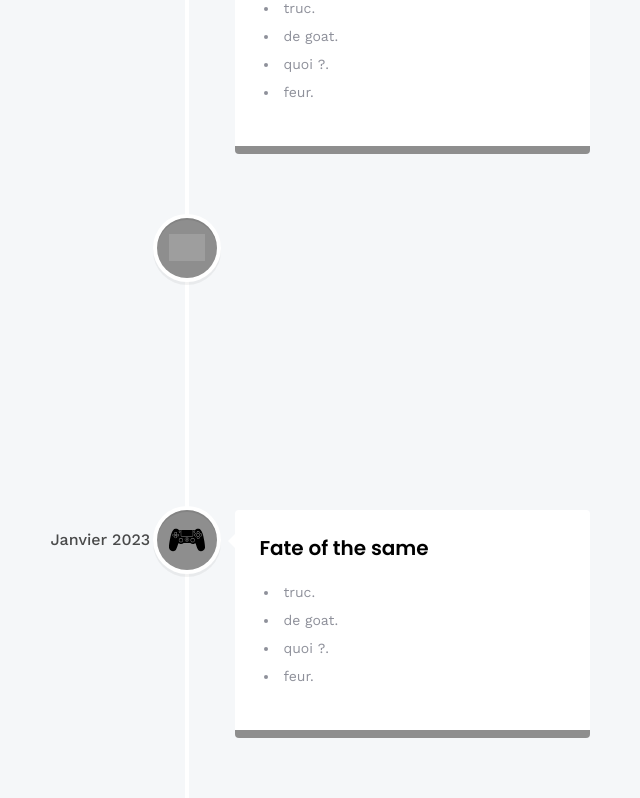
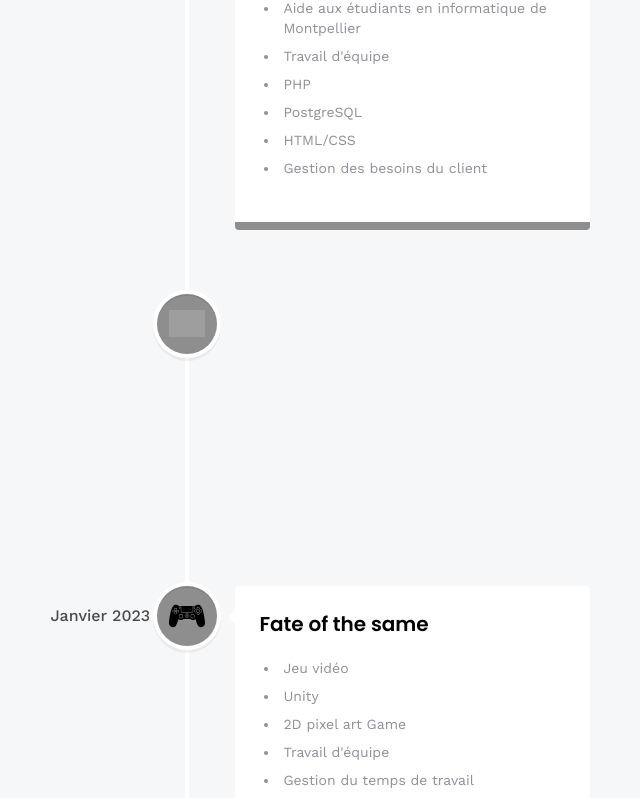
Before and after one commit to Clement-Garro/portfolio, a React (Vite) app: page /about in a window 1280 px wide. Shown: the part 1160-1958 px from the top of the page, without its empty margins (453-1093 px from the left). Built offline with nearby package versions, Linux system fonts and the light colour scheme; no server answers; grey boxes are pictures that could not be loaded.

Commit message:
update: information About

```diff
--- a/src/constants/index.js
+++ b/src/constants/index.js
@@ -78,10 +78,10 @@ export const experiences = [
         iconBg: "#8e8e8e",
         date: "Decembre 2023 - Janvier 2024",
         points: [
-            "truc.",
-            "de goat.",
-            "quoi ?.",
-            "feur.",
+            "Vite+React",
+            "Three.js",
+            "Tailwind CSS",
+            "Manipulation de modèles 3D",
         ],
     },
     {
@@ -91,10 +91,12 @@ export const experiences = [
         iconBg: "#8e8e8e",
         date: "Septembre 2023 - Janvier 2024",
         points: [
-            "truc.",
-            "de goat.",
-            "quoi ?.",
-            "feur.",
+            "Aide aux étudiants en informatique de Montpellier",
+            "Travail d'équipe",
+            "PHP",
+            "PostgreSQL",
+            "HTML/CSS",
+            "Gestion des besoins du client",
         ],
     },
     {
@@ -103,10 +105,10 @@ export const experiences = [
         iconBg: "#8e8e8e",
         date: "Février 2023 - Avril 2023",
         points: [
-            "truc.",
-            "de goat.",
-            "quoi ?.",
-            "feur.",
+            "Jeu vidéo",
+            "JavaFX",
+            "Travail d'équipe",
+            "Algorithme de Dijkstra",
         ],
     },
     {
@@ -115,10 +117,12 @@ export const experiences = [
         iconBg: "#8e8e8e",
         date: "Janvier 2023",
         points: [
-            "truc.",
-            "de goat.",
-            "quoi ?.",
-            "feur.",
+            "Jeu vidéo",
+            "Unity",
+            "2D pixel art Game",
+            "Travail d'équipe",
+            "Gestion du temps de travail",
+            "Événnement sur 48h",
         ],
     },
     {
@@ -127,10 +131,12 @@ export const experiences = [
         iconBg: "#668ac0",
         date: "Décembre 2022",
         points: [
-            "truc.",
-            "de goat.",
-            "quoi ?.",
-            "feur.",
+            "Site web de prévention sur les MST",
+            "Travail d'équipe",
+            "Evénement sur 24h",
+            "HTML/CSS",
+            "JS",
+            "Tailwind CSS",
         ],
     },
     {
@@ -139,10 +145,15 @@ export const experiences = [
         iconBg: "#668ac0",
         date: "Décembre 2023",
         points: [
-            "truc.",
-            "de goat.",
-            "quoi ?.",
-            "feur.",
+            "Site web de prévention sur le climat",
+            "Travail d'équipe",
+            "Evénement sur 24h",
+            "TypeScript",
+            "React",
+            "Tailwind CSS",
+            "IA",
+            "Data Map",
+            "Mini serious game",
         ],
     },
     {
@@ -151,10 +162,11 @@ export const experiences = [
         iconBg: "#8e8e8e",
         date: "Février 2023",
         points: [
-            "truc.",
-            "de goat.",
-            "quoi ?.",
-            "feur.",
+            "Automatisation de la recherche de vêtements",
+            "Algorithmes de recherche",
+            "Python",
+            "Algorithmes de tri",
+            "Bot Discord",
         ],
     },
     {
@@ -163,10 +175,11 @@ export const experiences = [
         iconBg: "#6177c8",
         date: "Septembre 2022",
         points: [
-            "truc.",
-            "de goat.",
-            "quoi ?.",
-            "feur.",
+            "Site web pour un escape game",
+            "Gestion besoin client",
+            "HTML/CSS",
+            "PHP",
+            "Travail d'équipe",
         ],
     },
     {
@@ -175,10 +188,12 @@ export const experiences = [
         iconBg: "#a9a9a9",
         date: "Septembre 2022",
         points: [
-            "truc.",
-            "de goat.",
-            "quoi ?.",
-            "feur.",
+            "Site web sur notre controverse",
+            "Traitement de données",
+            "Travail d'équipe",
+            "HTML/CSS",
+            "PHP",
+            "Analyse d'information",
         ],
     },
     {
@@ -187,10 +202,13 @@ export const experiences = [
         iconBg: "#8e8e8e",
         date: "mars 2022",
         points: [
-            "truc.",
-            "de goat.",
-            "quoi ?.",
-            "feur.",
+            "Automatisation de trading en crypto",
+            "Python",
+            "Algorithmes de trading Bull/Bear",
+            "RSI",
+            "MACD",
+            "EMA",
+            "Bot Discord",
         ],
     },
 
--- a/src/models/Sky.jsx
+++ b/src/models/Sky.jsx
@@ -4,6 +4,7 @@ import {useRef} from "react";
 import {useFrame} from "@react-three/fiber";
 const Sky  = ({isRotating}) => {
     const sky = useGLTF(skyScene);
+    console.log(sky)
     const skyRef = useRef();
 
     useFrame((_,delta) => {
--- a/src/pages/Home.jsx
+++ b/src/pages/Home.jsx
@@ -71,15 +71,16 @@ const Home = () => {
                 <Suspense fallback={<Loader/>}>
                     <directionalLight
                         intensity={2}
-                        position={[8, 1, 2]}
+                        position={[-10, 10, 50]}
                     />
                     <ambientLight
-                        intensity={0.5}
+                        intensity={1.5}
+                        color={"#f6a447"}
                     />
                     <hemisphereLight
-                        skyColor={"#b1e1ff"}
+                        skyColor={"#fbd05b"}
                         groundColor={"#000000"}
-                        intensity={1.5}
+                        intensity={2.5}
                     />
 
                     <Bird
```
